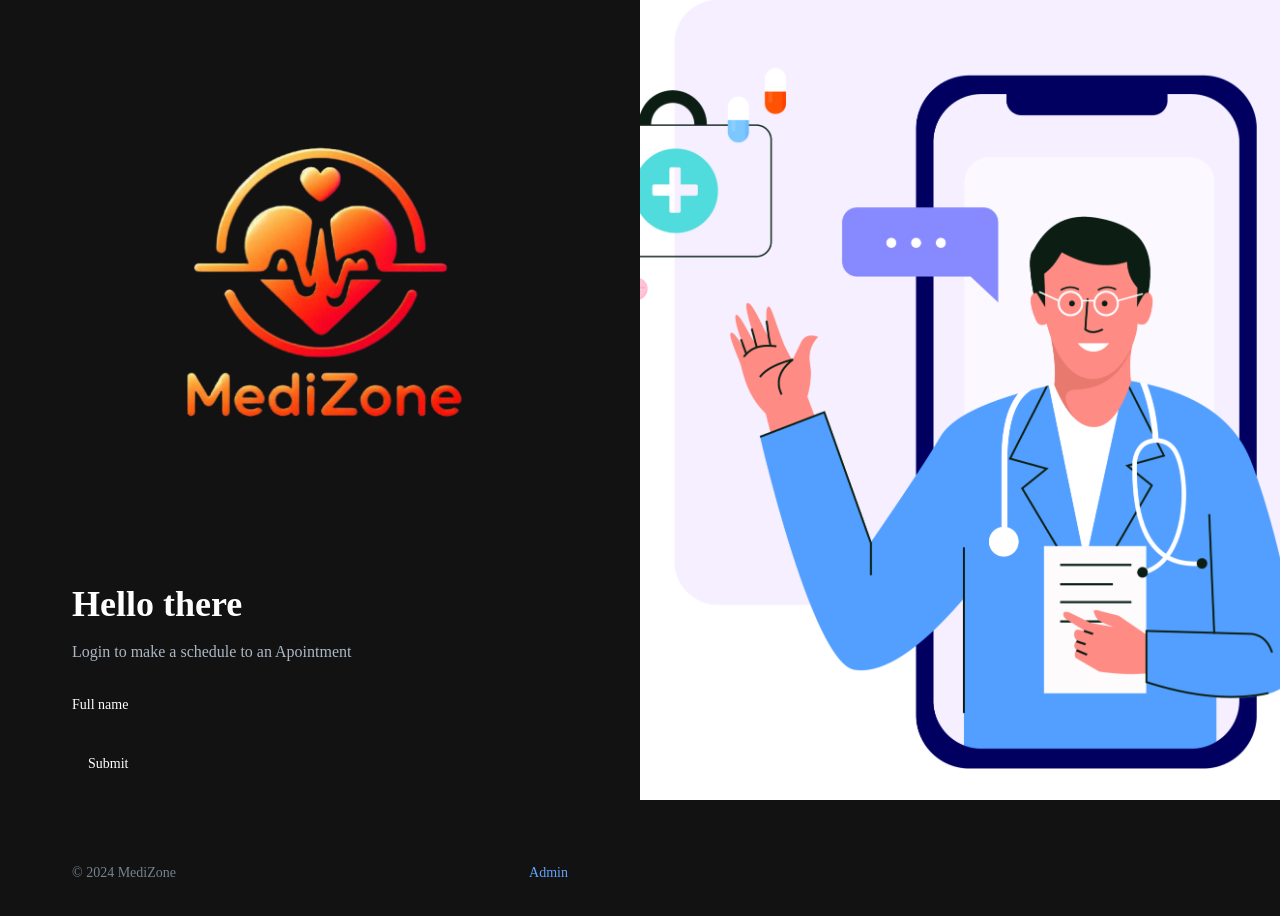
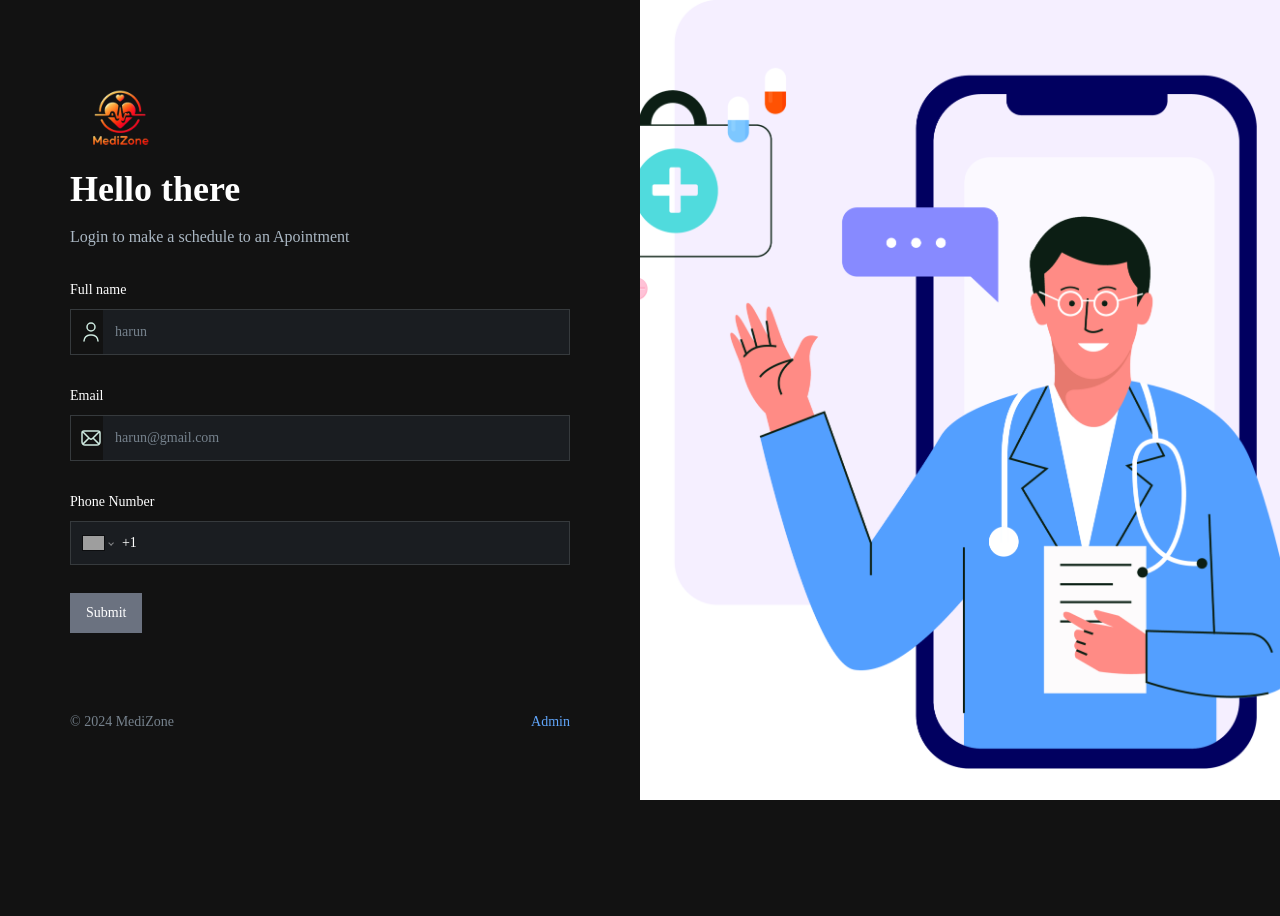
Before and after one commit to Harun11100/medizone, a Next.js app: page / in a window 1280 px wide. Shown: the top 916 px of the page. After the commit the page ends 800 px from the top, so only its background shows below. Built offline with nearby package versions, Linux system fonts and the light colour scheme; grey boxes are pictures that could not be loaded.

Commit message:
Created custom form to reuse for further more

```diff
--- a/app/page.tsx
+++ b/app/page.tsx
@@ -12,13 +12,13 @@ export default function Home() {
       {/* OTP verification */}
 
        <section className="remove-scrollbar container my-auto">
-        <div className="sub-container max-w-[496px]">
+        <div className="sub-container max-w-[500px]">
           <Image
           src='/assets/images/logo.png'
            alt="full-icon"
-           width={1000}
-           height={1000}
-           className="h-25 mb-12 w-fit"/>
+           width={100}
+           height={100}
+           className="h-30"/>
            <PatientForm/>
            <div className="text-14-regular mt-20 flex justify-between">
            <p className="justify-items-end text-dark-600 xl:text-left">
--- a/components/ui/forms/CustomFormField.tsx
+++ b/components/ui/forms/CustomFormField.tsx
@@ -9,10 +9,13 @@ import {
       FormItem,
       FormLabel,
       FormMessage,
-    } from "@/components/ui/form"
-    import { Input } from "@/components/ui/input"
+    } from "@/components/ui/form";
+import 'react-phone-number-input/style.css'
+import { Input } from "@/components/ui/input"
 import { Control } from 'react-hook-form'
 import { FormFieldType } from './PatientForm'
+import Image from 'next/image'
+import PhoneInput from 'react-phone-number-input'
 
 interface CustomProps{
       control:Control<any>,
@@ -33,14 +36,48 @@ interface CustomProps{
 }
 const RenderInput=({field,props}:{field:any; props:CustomProps})=>{
       // switch case use is much efficient this type of case
-//      switch (key) {
-//       case value:
+      const {fieldType,iconAlt,iconSrc,placeholder}=props;
+ switch (fieldType) {
+      case FormFieldType.INPUT:
 
-//             break;
+          return(
+            <div className='flex rounded-md border border-dark-500'>
+                {iconSrc &&
+                <Image src={iconSrc} alt={iconAlt||'icon'} width={25} height={25}
+                className='ml-2'/>}
+                <FormControl>
+                <Input
+                 placeholder={placeholder}
+                 {...field}
+                 className='shad-input border-0 bg-black'
+                />
+                </FormControl>
 
-//       default:
-//             break;
-//      }
+
+            </div>
+          )
+      case FormFieldType.PHONE_INPUT:
+            return(
+
+                      <FormControl>
+          <PhoneInput
+            defaultCountry="US"
+            placeholder={placeholder}
+            international
+            withCountryCallingCode
+            value={field.value as E164Number | undefined}
+            onChange={field.onChange}
+            className="input-phone"
+          />
+        </FormControl>
+
+
+
+            )
+
+      default:
+            break;
+     }
 
 
 
--- a/components/ui/forms/PatientForm.tsx
+++ b/components/ui/forms/PatientForm.tsx
@@ -59,7 +59,29 @@ const PatientForm=()=> {
 
              />
 
-        <Button type="submit">Submit</Button>
+              <CustomFormField
+             fieldType={FormFieldType.INPUT}
+             control={form.control}
+             name='email'
+             label='Email'
+             placeholder='harun@gmail.com'
+             iconSrc='/assets/icons/email.svg'
+             iconAlt='email'
+
+             />
+              <CustomFormField
+             fieldType={FormFieldType.PHONE_INPUT}
+             control={form.control}
+             name='phone'
+             label='Phone Number'
+             placeholder='+8801632705569'
+
+             />
+
+
+        <Button type="submit" className="bg-gray-500 rounded-md ">Submit</Button>
+
+
       </form>
     </Form>
   )
--- a/package.json
+++ b/package.json
@@ -20,6 +20,7 @@
     "react": "^18",
     "react-dom": "^18",
     "react-hook-form": "^7.53.1",
+    "react-phone-number-input": "^3.4.9",
     "tailwind-merge": "^2.5.4",
     "tailwindcss-animate": "^1.0.7",
     "zod": "^3.23.8"
```
Also changed, not shown: 1 other file (tests, documents, lock files or other folders).
